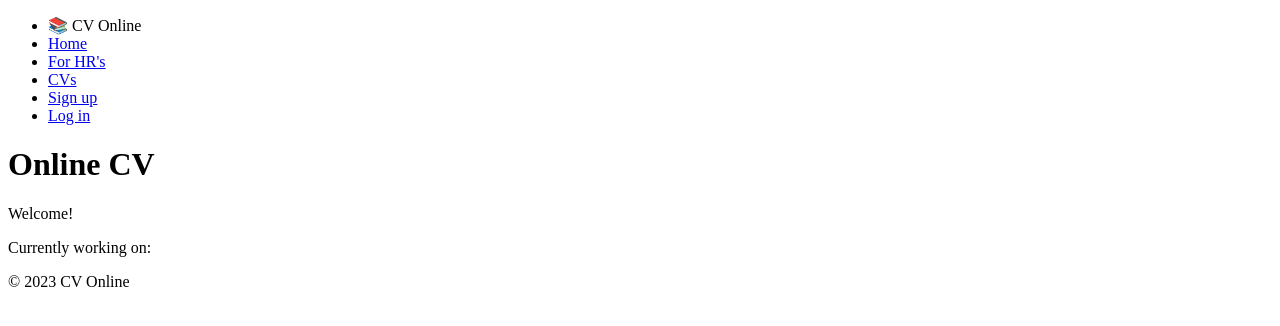
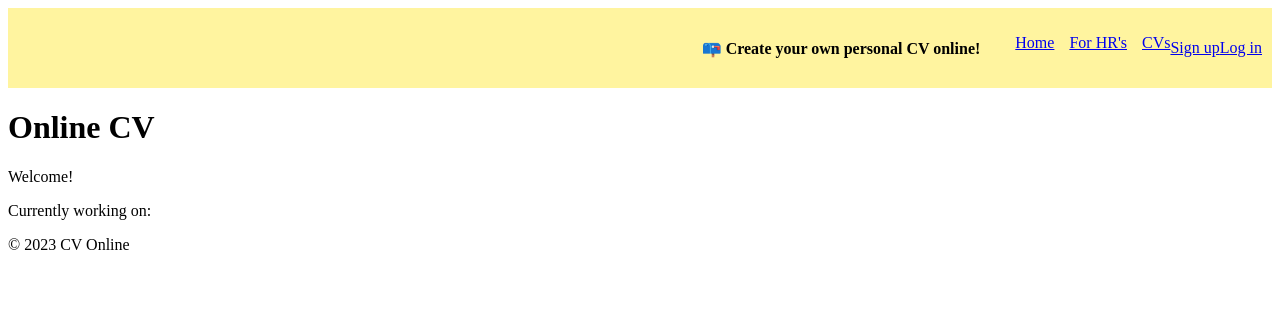
Before and after one commit to DariusKaseta/ptu12_team_cv, a Django app: page / in a window 1280 px wide. Shown: the top 326 px of the page. Run offline with Django 4.2, Linux system fonts and the light colour scheme; data that the repository does not hold is empty.

Commit message:
started css

```diff
--- a/online_cv/ptu12_cv/static/css/style.css
+++ b/online_cv/ptu12_cv/static/css/style.css
@@ -1,4 +1,42 @@
+.nav-panel {
+  display: flex;
+  justify-content: right;
+  background-color: #fff49f;
+  padding: 10px;
+}
+
+.nav {
+  display: flex;
+  align-items: center;
+  list-style-type: none;
+  padding: 0;
+}
+
+.nav-button {
+  margin-bottom: 10px;
+  margin-left: 15px;
+}
+
+.logo {
+  display: flex;
+  align-items: center;
+  padding: 0 20px;
+  margin-right: auto;
+}
+
 .default-photo {
     max-width: 200px;
     max-height: 200px;
   }
+
+  .education-item:not(:last-child) {
+    margin-bottom: 50px;
+  }
+
+  .workexperience-item:not(:last-child) {
+    margin-bottom: 50px;
+  }
+
+  .skill-item:not(:last-child) {
+    margin-bottom: 50px;
+  }
--- a/online_cv/ptu12_cv/templates/base.html
+++ b/online_cv/ptu12_cv/templates/base.html
@@ -9,29 +9,29 @@
 </head>
 <body>
 <header>
+<div class="nav-panel">
     <ul class="nav">
-        <li class="logo">&#128218; CV Online</li>
-        <li><a href="{%url 'index' %}">Home</a></li>
-        <li><a href="{%url 'participle_view' %}">For HR's</a></li>
-        <li><a href="{%url 'cvs' %}">CVs</a></li>
+        <strong><li class="logo">&#128234; Create your own personal CV online!</li></strong>
+        <li class="nav-button"><a href="{% url 'index' %}">Home</a></li>
+        <li class="nav-button"><a href="{% url 'participle_view' %}">For HR's</a></li>
+        <li class="nav-button"><a href="{% url 'cvs' %}">CVs</a></li>
         {% if user.is_authenticated %}
-        <li><a href="{%url 'my_cv' %}">My Cvs</a></li>
-        <li><a href="{%url 'profile' %}">&#128100; {{ user.get_username }}</a></li>
-        <li><a href="{%url 'meeting_reservation_list' %}">My Meetings</a></li>
-        <li><a href="{%url 'logout' %}">Log out</a></li>
+        <li class="nav-button"><a href="{% url 'profile' %}">&#128100; {{ user.get_username }}</a></li>
+        <li class="nav-button"><a href="{% url 'meeting_reservation_list' %}">My Meetings</a></li>
+        <li class="nav-button"><a href="{% url 'my_cv' %}">My Cvs</a></li>
+        <li class="nav-button"><a href="{% url 'logout' %}">Log out</a></li>
         {% else %}
         <li><a href="{%url 'signup' %}">Sign up</a></li>
         <li><a href="{%url 'login' %}">Log in</a></li>
         {% endif %}
         {% if user.is_authenticated %}
         {% if user.is_staff or user.is_superuser %}
-        <li><a href="{% url 'admin:index' %}">Admin</a></li>
-        <li><a href="{% url 'signup' %}">Sign up</a></li>
-
-    {% endif %}
-{% endif %}
-
+        <li class="nav-button"><a href="{% url 'admin:index' %}">Admin</a></li>
+        <li class="nav-button"><a href="{% url 'signup' %}">Sign up</a></li>
+        {% endif %}
+        {% endif %}
     </ul>
+</div>
 </header>
 <main>{%block content%}
 {%endblock content %}</main>
```
Also changed, not shown: online_cv/ptu12_cv/templates/ptu12_cv/cv_details.html (+21 -11 lines).
